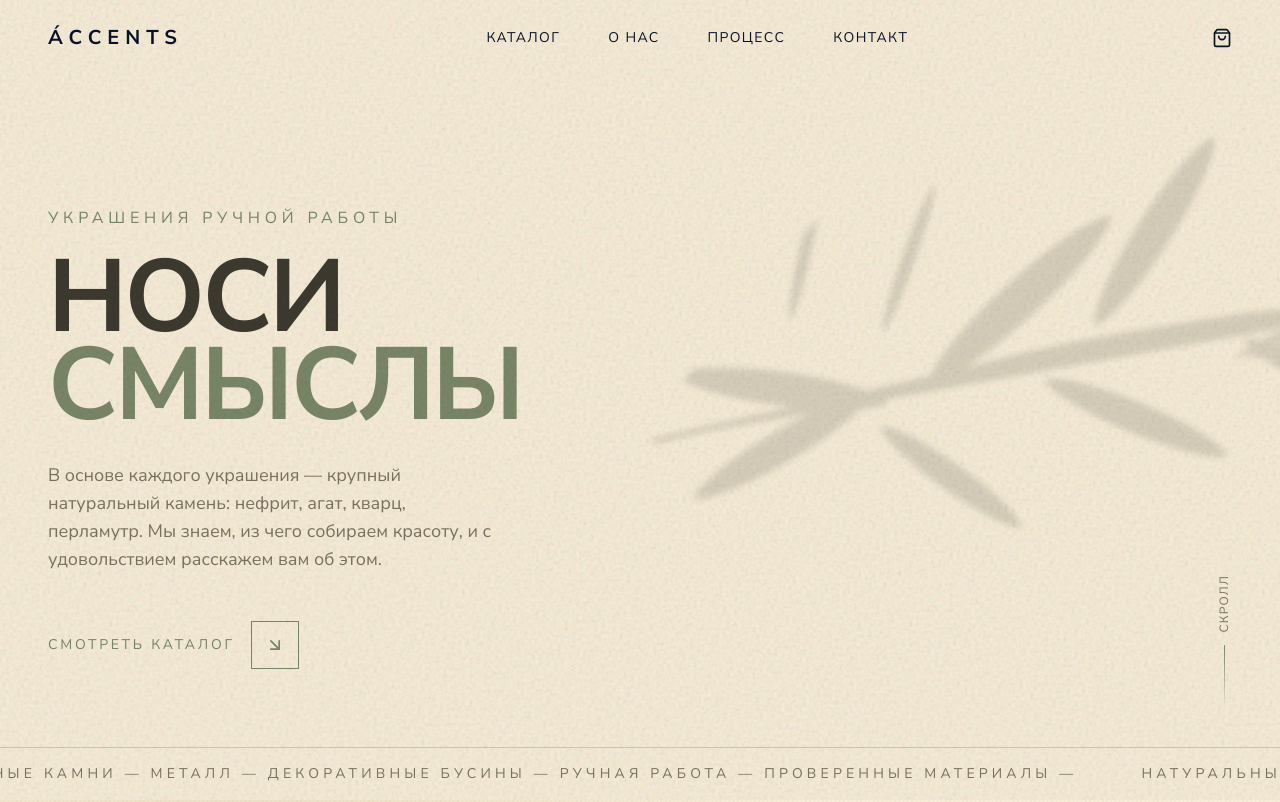
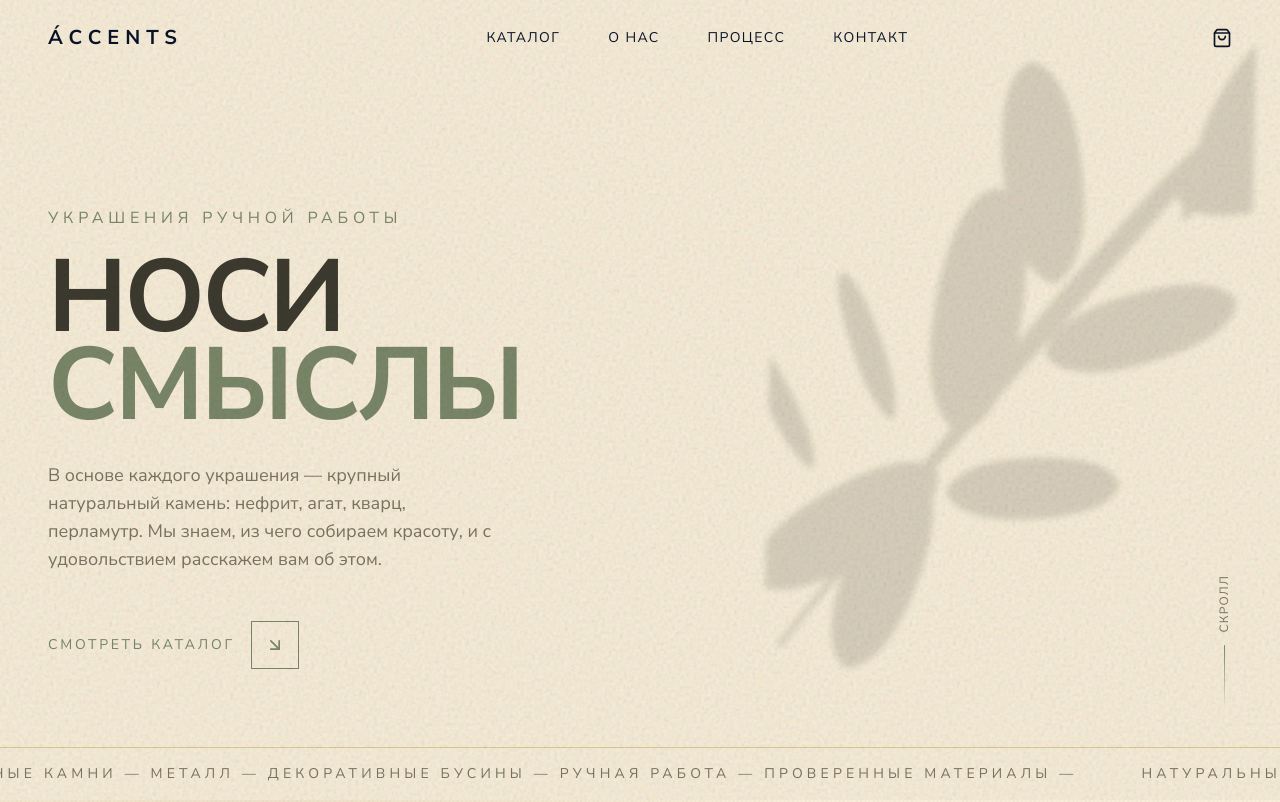
Before and after one commit to evemoon5/accents, a Next.js app: page / in a window 1280 px wide. Shown: the top 802 px of the page. Built offline with nearby package versions, Linux system fonts and the light colour scheme.

Commit message:
Фикс: убран двойной поворот (ветка стояла почти горизонтально), листья сделаны мягкими скруглёнными вместо острых

```diff
--- a/components/hero.tsx
+++ b/components/hero.tsx
@@ -24,13 +24,13 @@ export function Hero() {
       <motion.svg
         className="leaf-shadow absolute top-[-6%] right-[3%] w-[480px] h-[820px] pointer-events-none"
         viewBox="0 0 400 700"
-        animate={{ rotate: [38, 39.5, 38], x: [0, 8, 0] }}
+        animate={{ rotate: [0, 1.2, 0], x: [0, 8, 0] }}
         transition={{ duration: 16, repeat: Infinity, ease: "easeInOut" }}
         style={{ transformOrigin: "50% 50%" }}
       >
         <defs>
-          <path id="leaf-lance" d="M0,-70 C14,-50 14,50 0,70 C-14,50 -14,-50 0,-70 Z" />
-          <path id="leaf-sliver" d="M0,-60 C6,-40 6,40 0,60 C-6,40 -6,-40 0,-60 Z" />
+          <path id="leaf-lance" d="M0,-68 C22,-62 26,-15 24,20 C22,50 12,68 0,72 C-12,68 -22,50 -24,20 C-26,-15 -22,-62 0,-68 Z" />
+          <path id="leaf-sliver" d="M0,-58 C10,-53 12,-12 11,18 C10,42 5,58 0,62 C-5,58 -10,42 -11,18 C-12,-12 -10,-53 0,-58 Z" />
         </defs>
         <g transform="rotate(38 200 350)">
           {/* main stem */}
```
